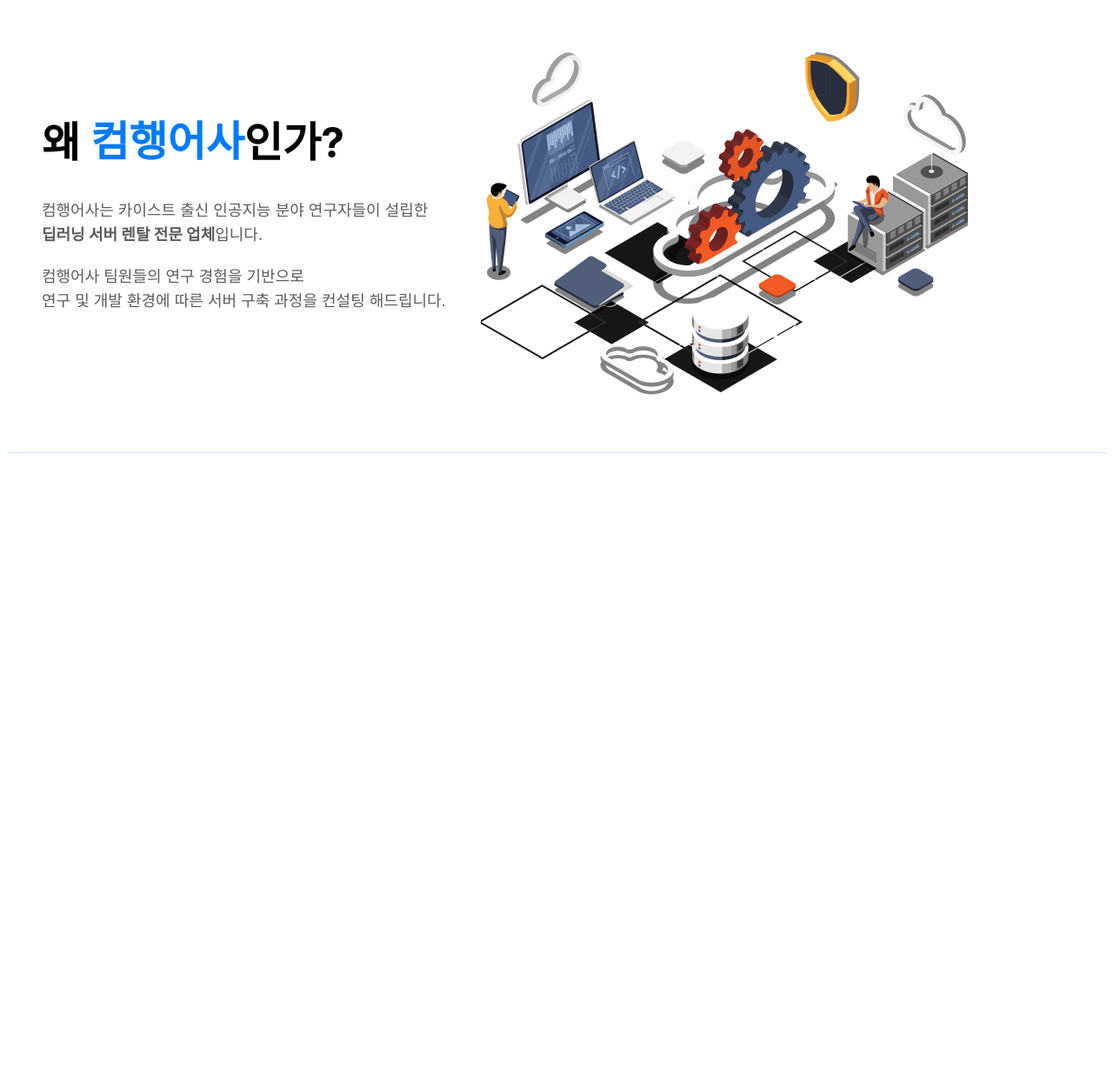
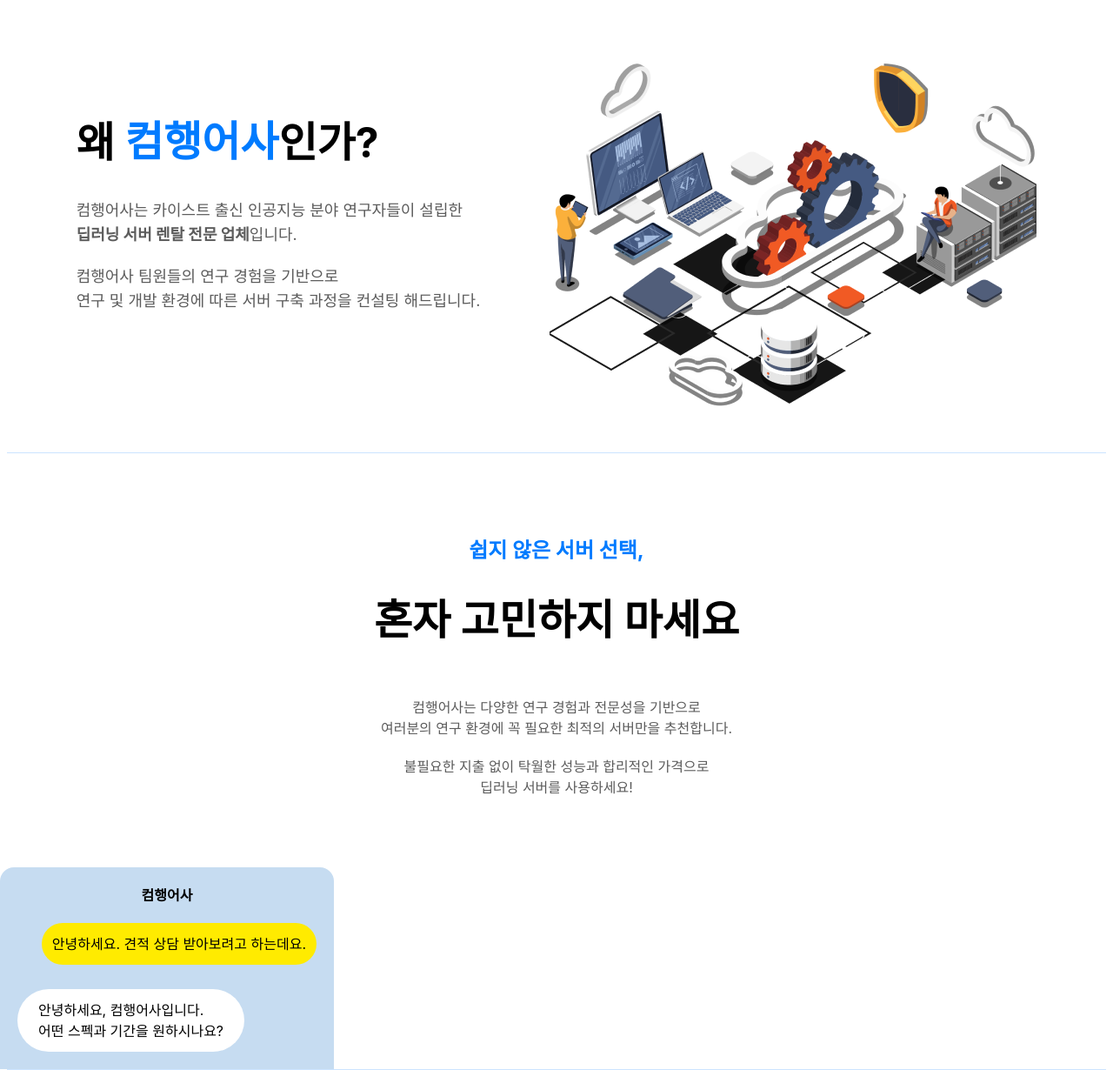
Before and after one commit to Team-Daju/Comhaengosa-WEB, a React (Create React App) app: page / in a window 1280 px wide. Shown: the part 124-1354 px from the top of the page at 87% size. Before the commit the page ends 800 px from the top, so only its background shows below. Built offline with nearby package versions, Linux system fonts and the light colour scheme; a web font is replaced by a local one.

Commit message:
[FE-01]Feat DontWorry.js

```diff
--- a/package.json
+++ b/package.json
@@ -6,6 +6,7 @@
     "@testing-library/jest-dom": "^5.17.0",
     "@testing-library/react": "^13.4.0",
     "@testing-library/user-event": "^13.5.0",
+    "framer-motion": "^10.16.4",
     "react": "^18.2.0",
     "react-dom": "^18.2.0",
     "react-scripts": "5.0.1",
--- a/src/App.js
+++ b/src/App.js
@@ -1,15 +1,18 @@
 import tw from "tailwind-styled-components";
 import Main from "./components/Main";
 import "./index.css"
+import DontWorry from "./components/DontWorry";
 
 const Hr = tw.hr`
-  border-primaryColor opacity-20
+  border-primaryColor opacity-20 mx-2
 `
 
 function App() {
   return (
-    <div className="mx-2">
+    <div >
       <Main />
+      <Hr />
+      <DontWorry />
       <Hr />
     </div>
   );
--- /dev/null
+++ b/src/components/DontWorry.js
@@ -0,0 +1,64 @@
+import { AnimatePresence, motion } from 'framer-motion';
+import React, { useState } from 'react';
+import tw from "tailwind-styled-components";
+
+
+const Me = tw.div`
+    bg-[#FFEB00] rounded-full p-3
+`
+
+const You = tw(Me)`
+    bg-white px-6
+`
+const chat = [
+    {
+        id: 0, chat: ["안녕하세요. 견적 상담 받아보려고 하는데요.", "안녕하세요, 컴행어사입니다. 어떤 스펙과 기간을 원하시나요?", "00 스펙의 00 서버를 한 달 동안 렌탈하려고 해요.", "알겠습니다. 이메일로 자세한 견적 보내드리겠습니다.", "감사합니다!"]
+    }, {}, {}
+]
+const DontWorry = () => {
+    const [index, setIndex] = useState(1)
+    return (
+        <div className='pt-24'>
+            <div className='text-center mb-20' >
+                <div className='text-primaryColor font-bold text-2xl'>
+                    쉽지 않은 서버 선택,
+                </div>
+                <div className='pt-10 pb-16 text-5xl font-bold'>
+                    혼자 고민하지 마세요
+                </div>
+                <div className='text-center space-y-5 text-textColor'>
+                    <div>
+                        컴행어사는 다양한 연구 경험과 전문성을 기반으로<br />
+                        여러분의 연구 환경에 꼭 필요한 최적의 서버만을 추천합니다.
+                    </div>
+                    <div>
+                        불필요한 지출 없이 탁월한 성능과 합리적인 가격으로<br />
+                        딥러닝 서버를 사용하세요!
+                    </div>
+                </div>
+            </div>
+            <AnimatePresence>
+                <motion.div className='bg-[#C6DCF1] w-96 p-5 rounded-t-2xl'>
+                    <div className='flex justify-center font-bold pb-5'>
+                        컴행어사
+                    </div>
+                    <div className='space-y-7'>
+                        <div className='flex justify-end'>
+                            <Me>
+                                안녕하세요. 견적 상담 받아보려고 하는데요.
+                            </Me>
+                        </div>
+                        <div className='flex justify-start'>
+                            <You>
+                                안녕하세요, 컴행어사입니다.<br />
+                                어떤 스펙과 기간을 원하시나요?
+                            </You>
+                        </div>
+                    </div>
+                </motion.div>
+            </AnimatePresence>
+        </div>
+    );
+};
+
+export default DontWorry;
--- a/src/components/Main.js
+++ b/src/components/Main.js
@@ -2,7 +2,7 @@
 
 const Main = () => {
     return (
-        <div className='p-10 md:flex text-center md:text-left mt-36'>
+        <div className='p-10 flex-col md:flex-row md:flex text-center md:text-left md:mt-36 justify-center md:space-x-20'>
             <div className=' py-20'>
                 <div className='text-4xl md:text-5xl flex items-center font-bold justify-center md:justify-normal'>
                     왜 <span className='font-ebs pl-3 text-primaryColor'>컴행어사</span>인가?
@@ -18,8 +18,8 @@
                     </div>
                 </div>
             </div>
-            <div className='px-10'>
-                <img src="/imgs/mainImg.png" />
+            <div className='flex justify-center'>
+                <img src="/imgs/mainImg.png" className='object-contain' />
             </div>
         </div>
     );
```
Also changed, not shown: 1 other file (tests, documents, lock files or other folders).
